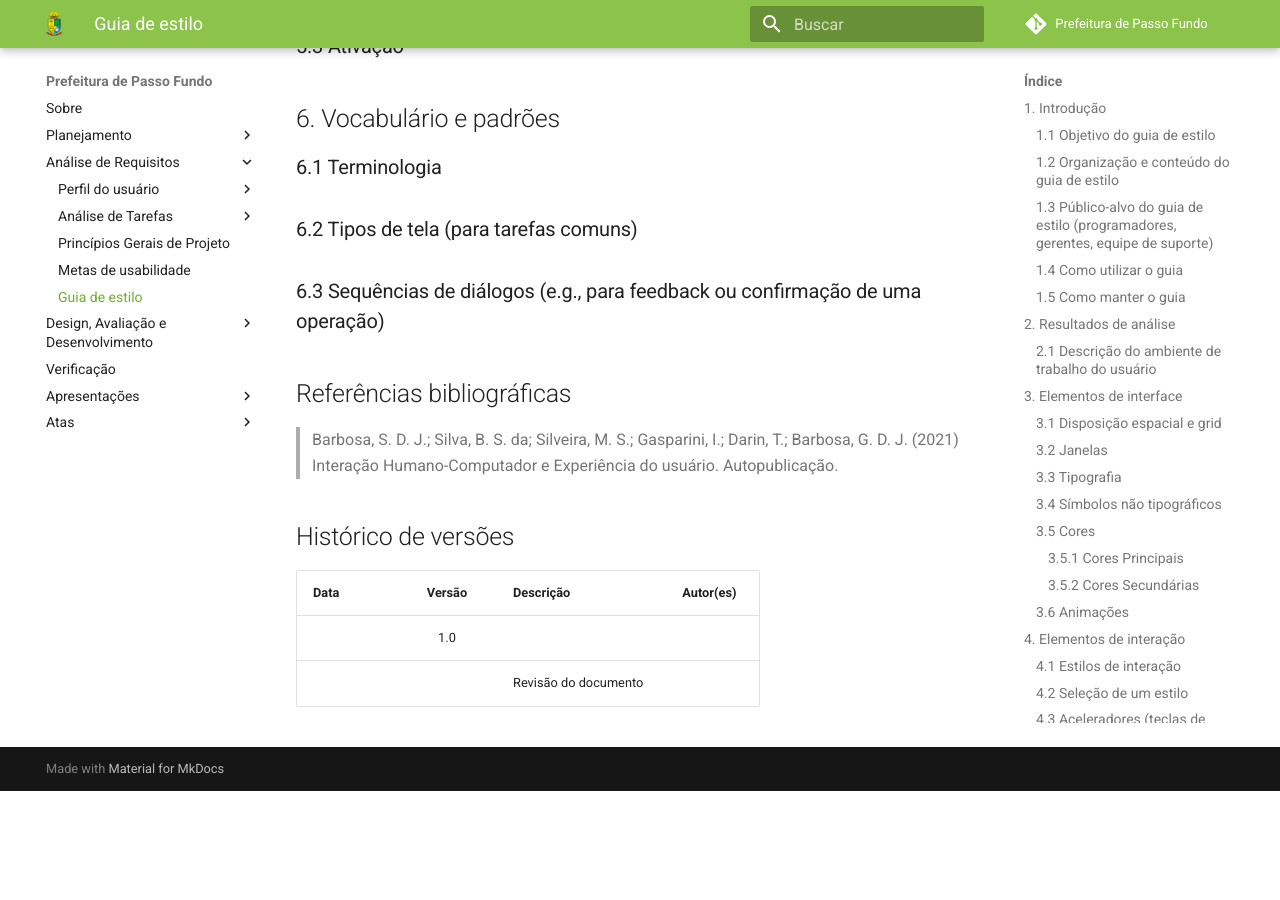
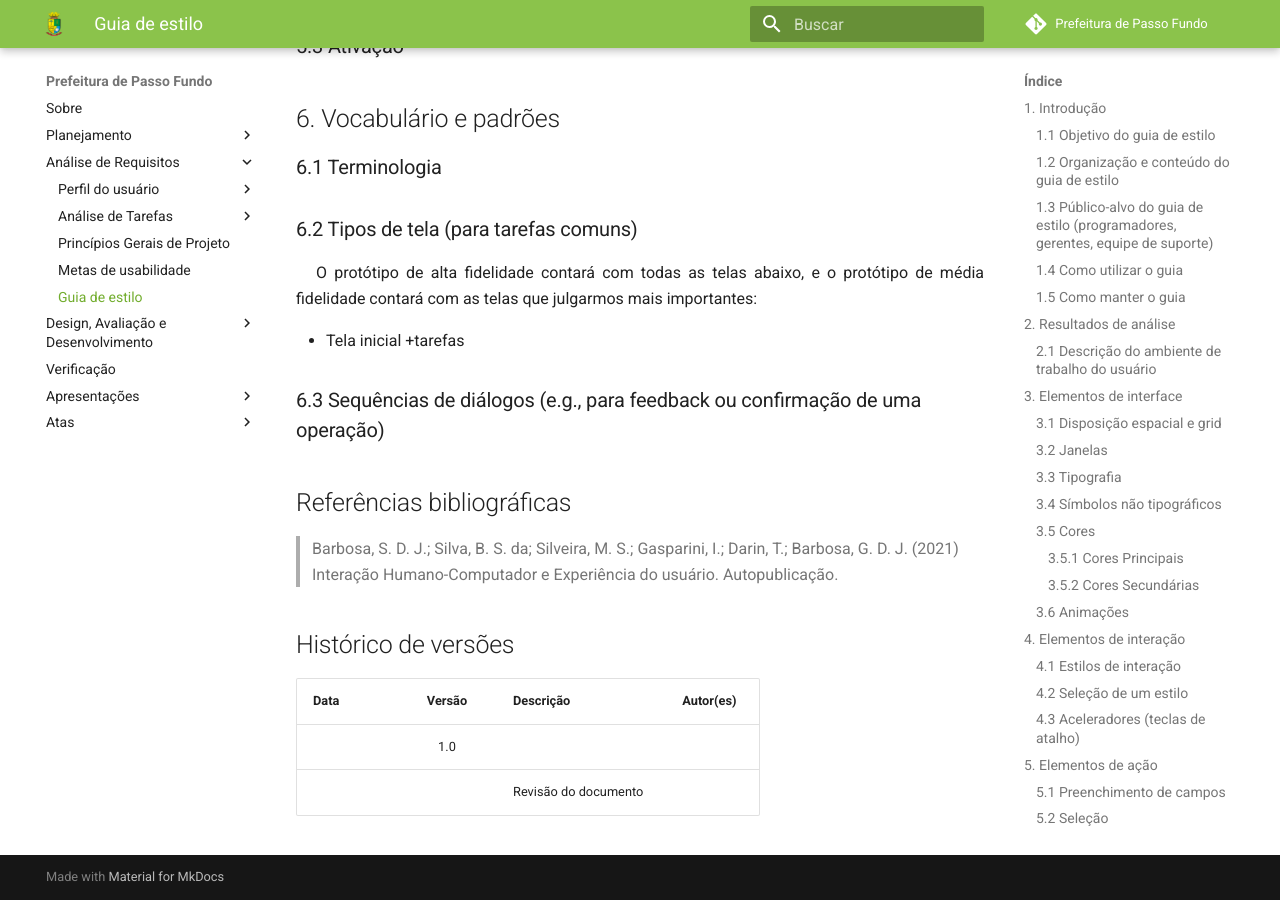
Before and after one commit to Interacao-Humano-Computador/2021.2-Prefeitura-de-Passo-Fundo, an MkDocs documentation site: the page built from docs/AnaliseRequisitos/GuiaEstilo.md, in a window 1280 px wide and 900 px high, scrolled down 1742 px. Built offline with MkDocs 1.6.1 and Material for MkDocs 9.7.7, drawn with Linux system fonts in a browser that asks for light colours; comment, search, counter and statistics services are not loaded; before the commit the page ends 2533 px from its top, so only the background shows below that.

Commit message:
#43 correções

```diff
--- a/docs/AnaliseRequisitos/GuiaEstilo.md
+++ b/docs/AnaliseRequisitos/GuiaEstilo.md
@@ -3,14 +3,15 @@
 ### 1.1 Objetivo do guia de estilo
 
 <p style="text-indent: 20px; text-align: justify">
- O Guia de estilo é utilizado para registrar as principais decisões tomadas, para que elas não se percam e sejam utilizadas e incorporadas de maneira efetiva no produto final. Guias de estilo também são importantes para a comunicação entre os membros da equipe de design e também com a equipe de
- desenvolvimento. As decisões de design devem estar disponíveis para serem acessadas facilmente, para   consulta e reutilização
- nas discussões acerca de  extensões ou versões futuras do produto.
+
+ O Guia de estilo é utilizado para registrar as principais decisões tomadas, para que elas não se percam e sejam utilizadas e incorporadas de maneira efetiva no produto final. Guias de estilo também são importantes para a comunicação entre os membros da equipe de design e também com a equipe de desenvolvimento. As decisões de design devem estar disponíveis para serem acessadas facilmente, para   consulta e reutilização nas discussões acerca de  extensões ou versões futuras do produto.
+
 </p>
 
 ### 1.2 Organização e conteúdo do guia de estilo
 
 <p style="text-indent: 20px; text-align: justify">
+
 
 </p>
 
@@ -18,17 +19,20 @@
 
 <p style="text-indent: 20px; text-align: justify">
 
+
 </p>
 
 ### 1.4 Como utilizar o guia
 
 <p style="text-indent: 20px; text-align: justify">
 
+
 </p>
 
 ### 1.5 Como manter o guia
 
 <p style="text-indent: 20px; text-align: justify">
+
 
 </p>
 
@@ -140,9 +144,10 @@
 ### 6.2 Tipos de tela (para tarefas comuns)
 
 <p style="text-indent: 20px; text-align: justify">
-
+O protótipo de alta fidelidade contará com todas as telas abaixo, e o protótipo de média fidelidade contará com as telas que julgarmos mais importantes:
 </p>
 
+- Tela inicial +tarefas
 
 
 ### 6.3 Sequências de diálogos (e.g., para feedback ou confirmação de uma operação)
```
